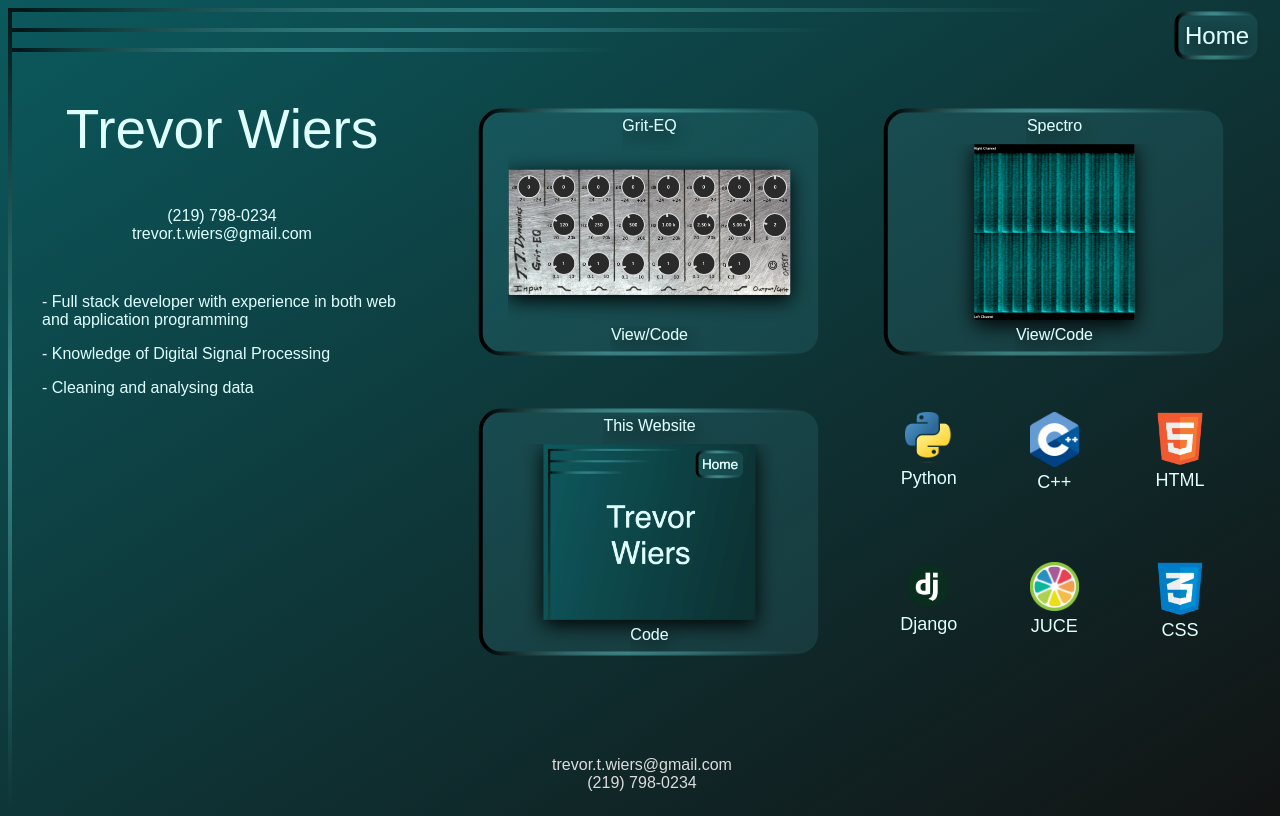
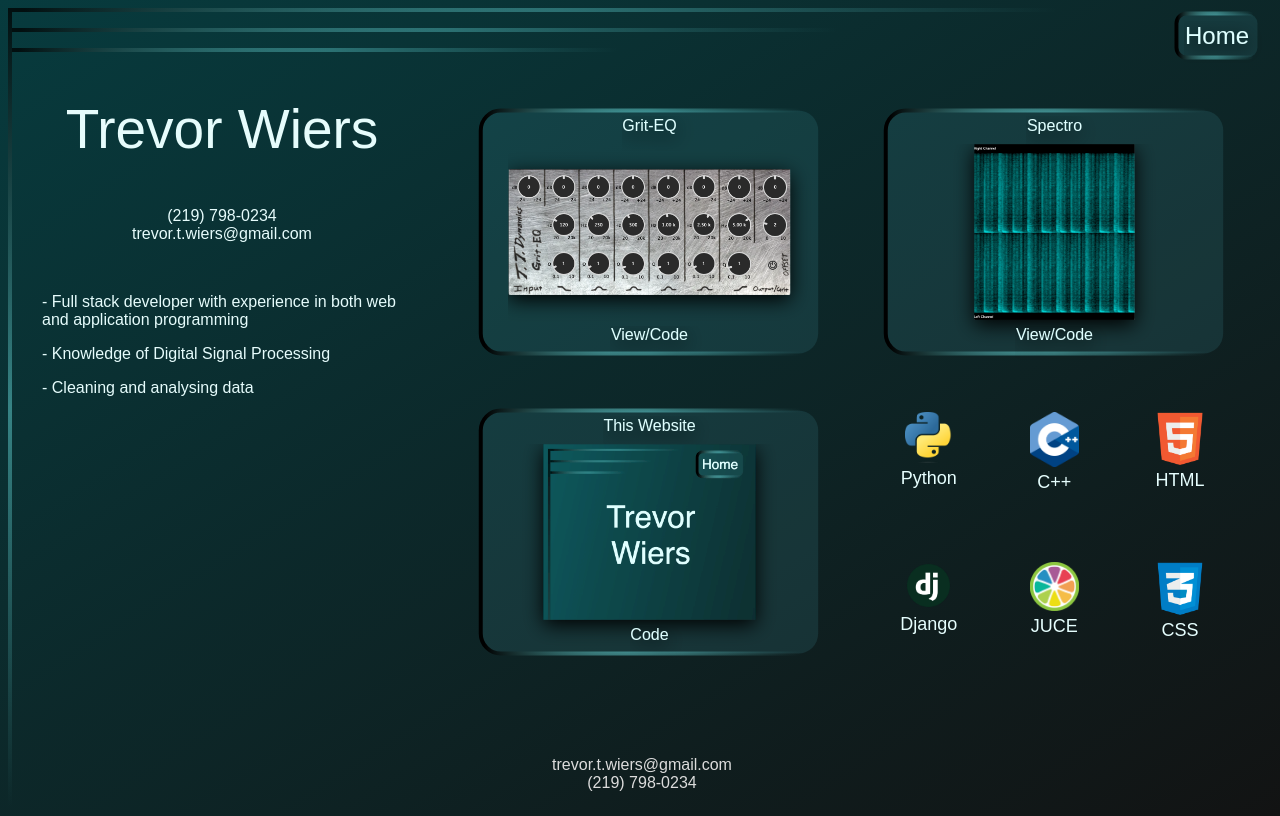
Before and after one commit to trevor-wiers/portfolio-site, a Python web app: template main/templates/main/home.html in a window 1280 px wide. Run offline with Jinja, Linux system fonts and the light colour scheme; the template is opened without the code that fills it, so the values that code supplies are empty.

Commit message:
color scheme update

```diff
--- a/main/static/style.css
+++ b/main/static/style.css
@@ -1,5 +1,5 @@
 html {
-    background-image: linear-gradient(to bottom right, rgb(11, 89, 93),rgb(18, 19, 19));
+    background-image: linear-gradient(to bottom right, rgb(7, 59, 62),rgb(18, 19, 19));
     background-size: cover;
     background-repeat: no-repeat;
     min-height: 100vh;
@@ -11,7 +11,7 @@
     display: flex;
     flex-direction: column;
     overflow: auto;
-    color: lightcyan;
+    color: rgb(230, 252, 252);
     font-family: sans-serif;
 }
 
@@ -22,8 +22,8 @@
       linear-gradient(
         to bottom,
         rgba(0, 0, 0, .75),
-        rgba(122, 241, 241, .4),
-        rgba(122, 241, 241, 0)
+        rgba(122, 255, 255, .4),
+        rgba(122, 255, 255, 0)
       ) 0 100%;
       border-top: 0;
       border-bottom: 0;
@@ -68,7 +68,7 @@
     float: left;
     padding: 15px;
     text-align: center;
-    color: lightcyan;
+    color: rgb(230, 254, 254);
     font-size: large;
     width: 50%;
 }
--- a/main/templates/main/base.html
+++ b/main/templates/main/base.html
@@ -17,8 +17,8 @@
                         <defs>
                             <linearGradient id="myLinearGradient">
                                 <stop offset="1%" stop-color="black" />
-                                <stop offset="50%" stop-color="rgba(122, 241, 241, .4)" />
-                                <stop offset="95%" stop-color="rgba(122, 241, 241, 0)" />
+                                <stop offset="50%" stop-color="rgba(122, 255, 255, .4)" />
+                                <stop offset="95%" stop-color="rgba(122, 255, 255, 0)" />
                             </linearGradient>
                             <filter id="f1" x="0" y="0" width="200%" height="200%">
                                 <feOffset result="offOut" in="SourceAlpha" dx="0" dy="5" />
```
